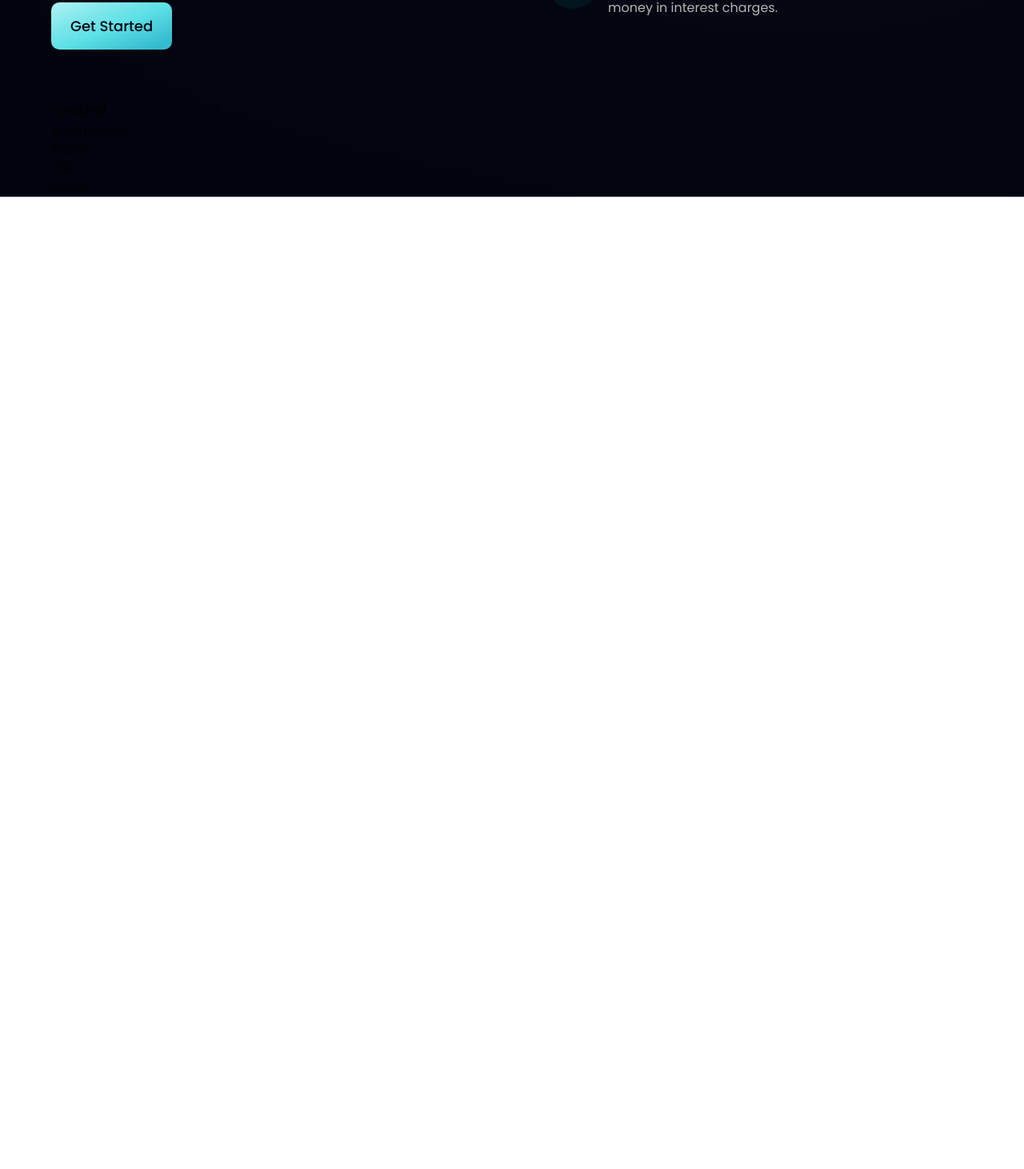
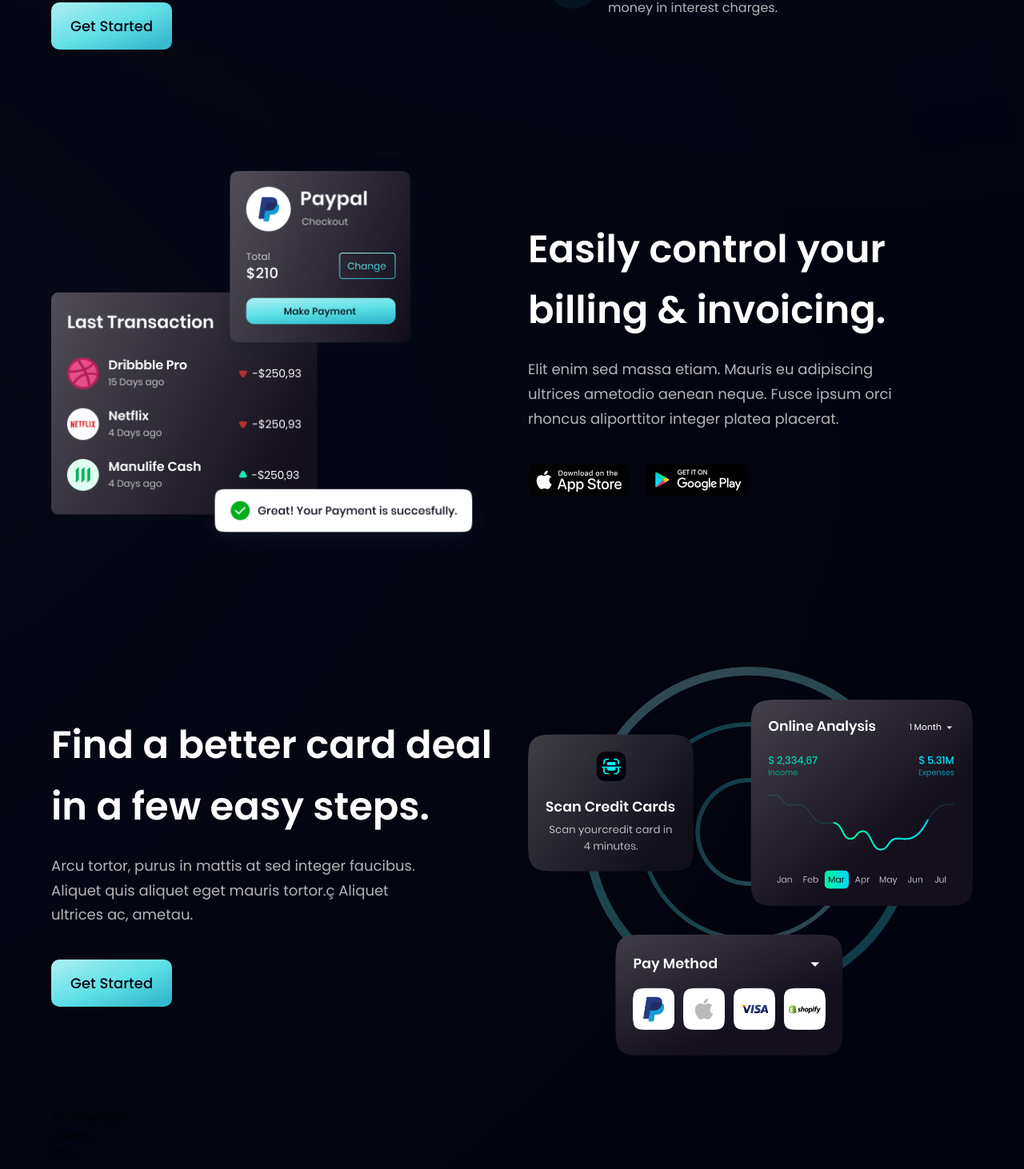
Before and after one commit to ociel-gonzalez-solis/ui-ux-responsive-react-project, a React (Vite) app: page / in a window 1280 px wide. Shown: the part 1400-2862 px from the top of the page at 80% size. Before the commit the page ends 1646 px from the top, so only its background shows below. Built offline with nearby package versions, Linux system fonts and the light colour scheme.

Commit message:
Billing & CardDeal completed

```diff
--- a/src/components/Billing.jsx
+++ b/src/components/Billing.jsx
@@ -1,9 +1,32 @@
 import { apple, bill, google } from "../assets/img";
 import styles, { layout } from "../styles";
+import { StoreImgCard } from "./ui";
 
 const Billing = () => (
-  <div>
-    <div></div>
-  </div>
+  <section id="product" className={layout.sectionReverse}>
+    <div className={layout.sectionImgReverse}>
+      <img
+        src={bill}
+        alt="billing"
+        className="relative z-[5] h-[100%] w-[100%]"
+      />
+      <div className="white__gradient absolute -left-1/2 top-0 z-[3] h-[50%] w-[50%] rounded-full" />
+      <div className="pink__gradient absolute -left-1/2 bottom-0 z-[0] h-[50%] w-[50%] rounded-full" />
+    </div>
+    <div className={layout.sectionInfo}>
+      <h2 className={styles.heading2}>
+        Easily control your
+        <br className="hidden sm:block" /> billing & invoicing.
+      </h2>
+      <p className={`${styles.paragraph} mt-5 max-w-[470px]`}>
+        Elit enim sed massa etiam. Mauris eu adipiscing ultrices ametodio aenean
+        neque. Fusce ipsum orci rhoncus aliporttitor integer platea placerat.
+      </p>
+      <div className="mt-6 flex flex-row flex-wrap sm:mt-10">
+        <StoreImgCard item={apple} alt="app_store" />
+        <StoreImgCard item={google} alt="app_store" />
+      </div>
+    </div>
+  </section>
 );
 export default Billing;
--- a/src/components/CardDeal.jsx
+++ b/src/components/CardDeal.jsx
@@ -1,5 +1,28 @@
-const CardDeal = () => {
-  return <div>CardDeal</div>;
-};
+import { card } from "../assets/img";
+import styles, { layout } from "../styles";
+import { Button } from "./ui";
+
+const CardDeal = () => (
+  <section className={layout.section}>
+    <div className={layout.sectionInfo}>
+      <h2 className={styles.heading2}>
+        Find a better card deal <br className="hidden sm:block" /> in a few easy
+        steps.
+      </h2>
+      <p className={`${styles.paragraph} mt-5 max-w-[470px]`}>
+        Arcu tortor, purus in mattis at sed integer faucibus. Aliquet quis
+        aliquet eget mauris tortor.ç Aliquet ultrices ac, ametau.
+      </p>
+      <Button styles={`mt-10 rounded-[10px]`} />
+    </div>
+    <div className={layout.sectionImg}>
+      <img
+        src={card}
+        alt="card"
+        className="h-[100%] w-[100%]"
+      />
+    </div>
+  </section>
+);
 
 export default CardDeal;
--- /dev/null
+++ b/src/components/ui/StoreImgCard.jsx
@@ -0,0 +1,7 @@
+export const StoreImgCard = ({ item, alt }) => (
+  <img
+    src={item}
+    alt={alt}
+    className="mr-5 h-[42px] w-[128px] cursor-pointer object-contain"
+  />
+);
--- a/src/components/ui/index.js
+++ b/src/components/ui/index.js
@@ -6,6 +6,7 @@
 import { GetStarted } from "./GetStarted";
 import { GradientHero } from "./GradientHero";
 import { FeatureCard } from "./FeatureCard";
+import { StoreImgCard } from "./StoreImgCard";
 
 export {
   Button,
@@ -16,4 +17,5 @@
   GetStarted,
   GradientHero,
   FeatureCard,
+  StoreImgCard,
 };
```
